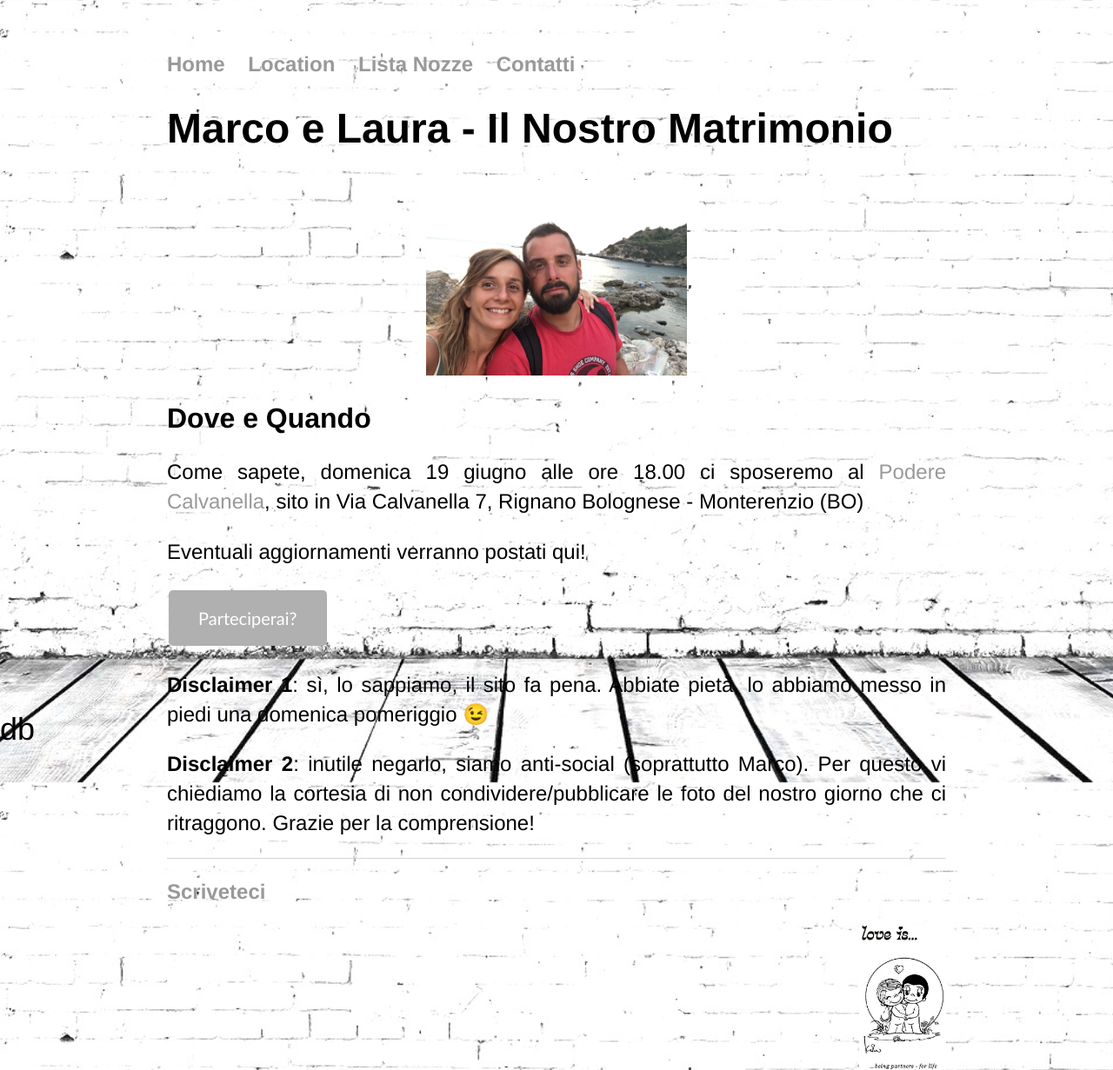
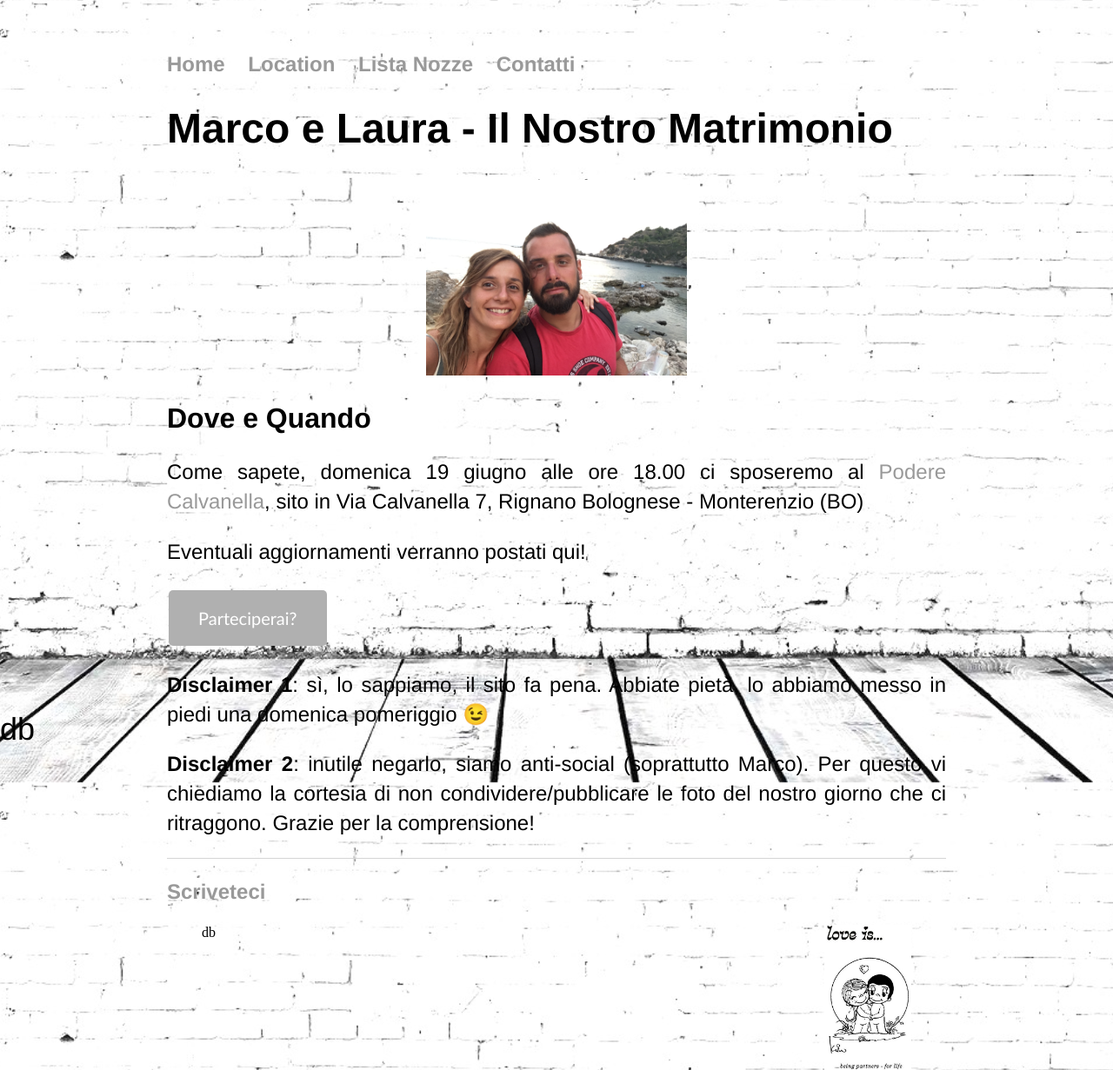
Before and after one commit to marcoelaura/marcoelaura.github.io, a Jekyll site: the page built from index.html, in a window 1280 px wide. Shown: the whole page at 87% size. Built offline with Jekyll 4.4.1, drawn with Linux system fonts in a browser that asks for light colours.

Commit message:
Update index.html

```diff
--- a/index.html
+++ b/index.html
@@ -54,4 +54,7 @@ title: Marco e Laura
 
 	<p style=" position: absolute; bottom: 0; left: 0; width: 100%; text-align: left;">db</p>
 </footer>
+<figure>
 <img align="right" src="/Contatti/loveis.jpeg" width="100">
+  <figcaption>db</figcaption>
+</figure>
```
